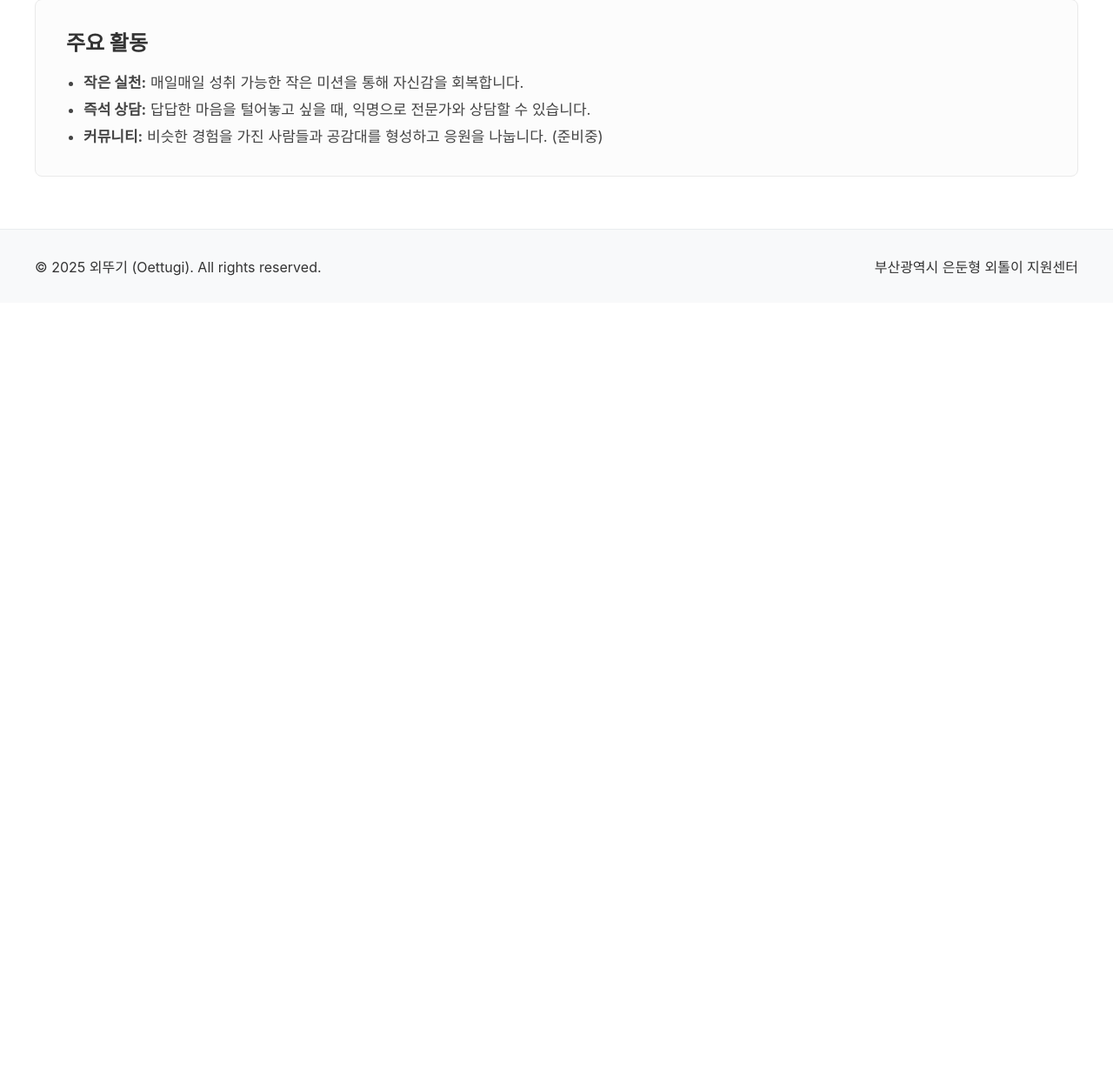
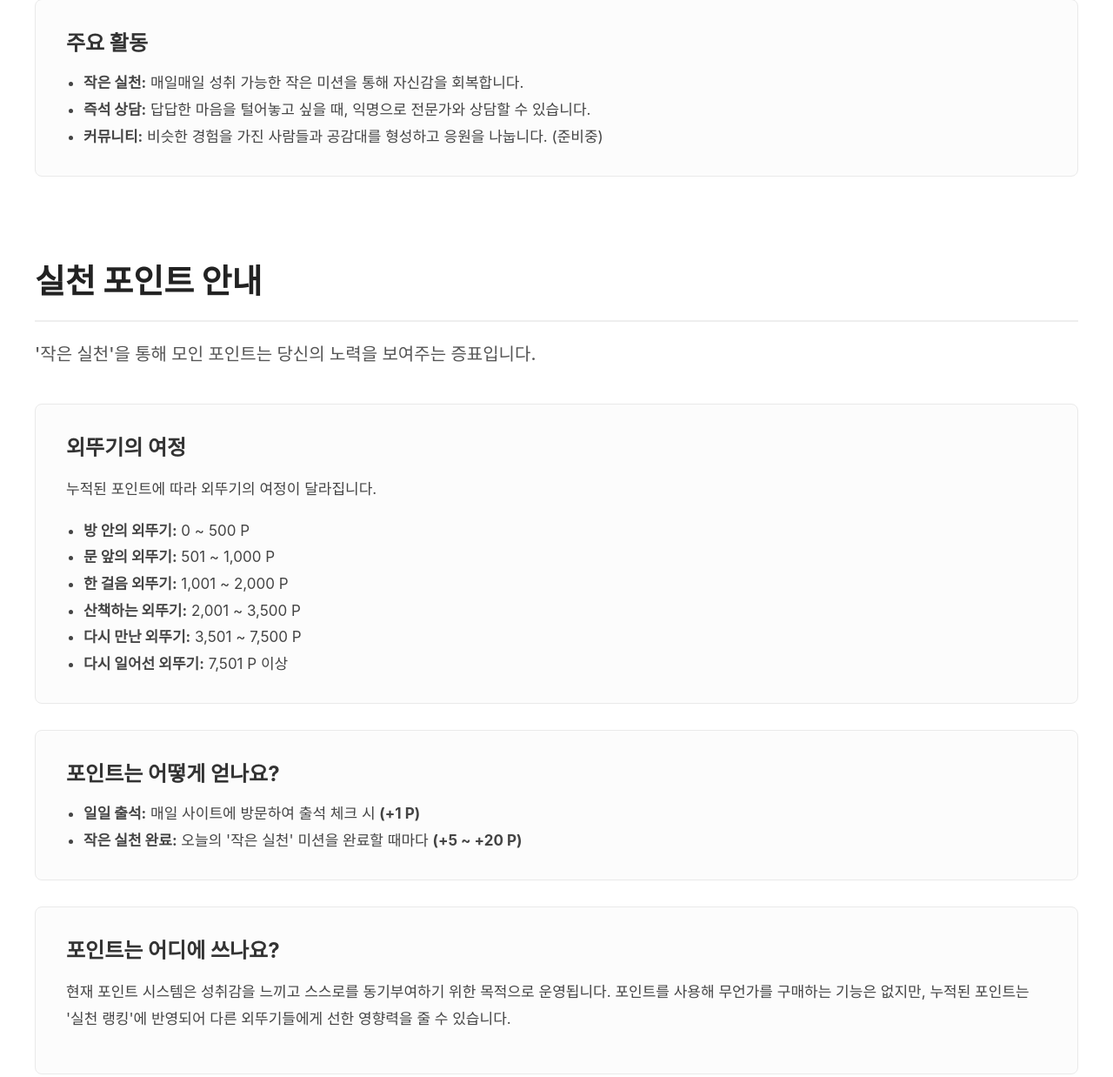
Before and after one commit to Myeonggeun-Ahn/hosting, a plain HTML site: page introduce.html in a window 1280 px wide. Shown: the part 514-1752 px from the top of the page at 87% size. Before the commit the page ends 862 px from the top, so only its background shows below. Drawn offline with Linux system fonts and the light colour scheme.

```diff
--- a/introduce.html
+++ b/introduce.html
@@ -57,6 +57,44 @@
                 </ul>
             </div>
         </div>
+
+      <div class="page-container">
+        <h1 class="page-title">실천 포인트 안내</h1>
+        <p class="page-subtitle">
+            '작은 실천'을 통해 모인 포인트는 당신의 노력을 보여주는 증표입니다.
+        </p>
+
+        <div class="content-box">
+            <h3>외뚜기의 여정</h3>
+            <p>누적된 포인트에 따라 외뚜기의 여정이 달라집니다.</p>
+            <ul>
+                <li><strong>방 안의 외뚜기:</strong> 0 ~ 500 P</li>
+                <li><strong>문 앞의 외뚜기:</strong> 501 ~ 1,000 P</li>
+                <li><strong>한 걸음 외뚜기:</strong> 1,001 ~ 2,000 P</li>
+                <li><strong>산책하는 외뚜기:</strong> 2,001 ~ 3,500 P</li>
+                <li><strong>다시 만난 외뚜기:</strong> 3,501 ~ 7,500 P</li>
+                <li><strong>다시 일어선 외뚜기:</strong> 7,501 P 이상</li>
+            </ul>
+        </div>
+
+        <div class="content-box">
+            <h3>포인트는 어떻게 얻나요?</h3>
+            <ul>
+                <li><strong>일일 출석:</strong> 매일 사이트에 방문하여 출석 체크 시 <strong>(+1 P)</strong></li>
+                <li><strong>작은 실천 완료:</strong> 오늘의 '작은 실천' 미션을 완료할 때마다 <strong>(+5 ~ +20 P)</strong></li>
+            </ul>
+        </div>
+
+        <div class="content-box">
+            <h3>포인트는 어디에 쓰나요?</h3>
+            <p>
+                현재 포인트 시스템은 성취감을 느끼고 스스로를 동기부여하기 위한 목적으로 운영됩니다.
+                포인트를 사용해 무언가를 구매하는 기능은 없지만, 누적된 포인트는 '실천 랭킹'에 반영되어
+                다른 외뚜기들에게 선한 영향력을 줄 수 있습니다.
+            </p>
+        </div>
+    </div>
+
   </main>
 
   <footer class="main-footer">
```
